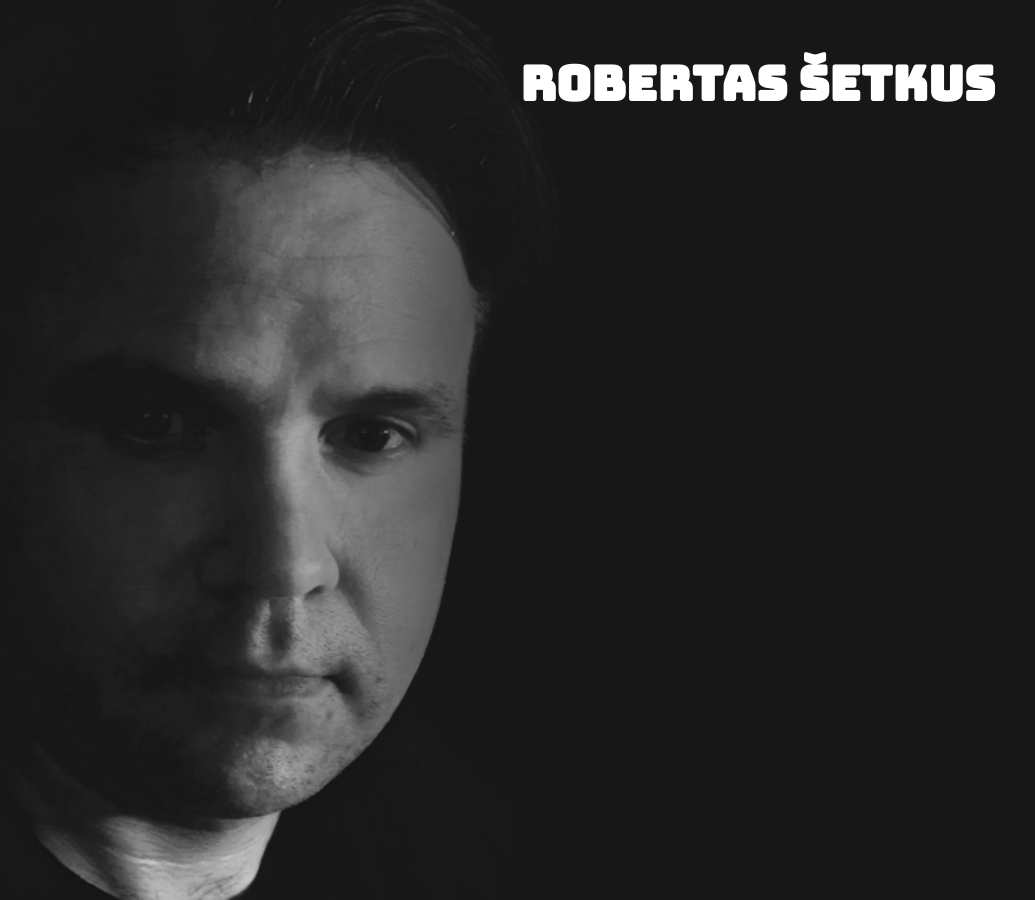
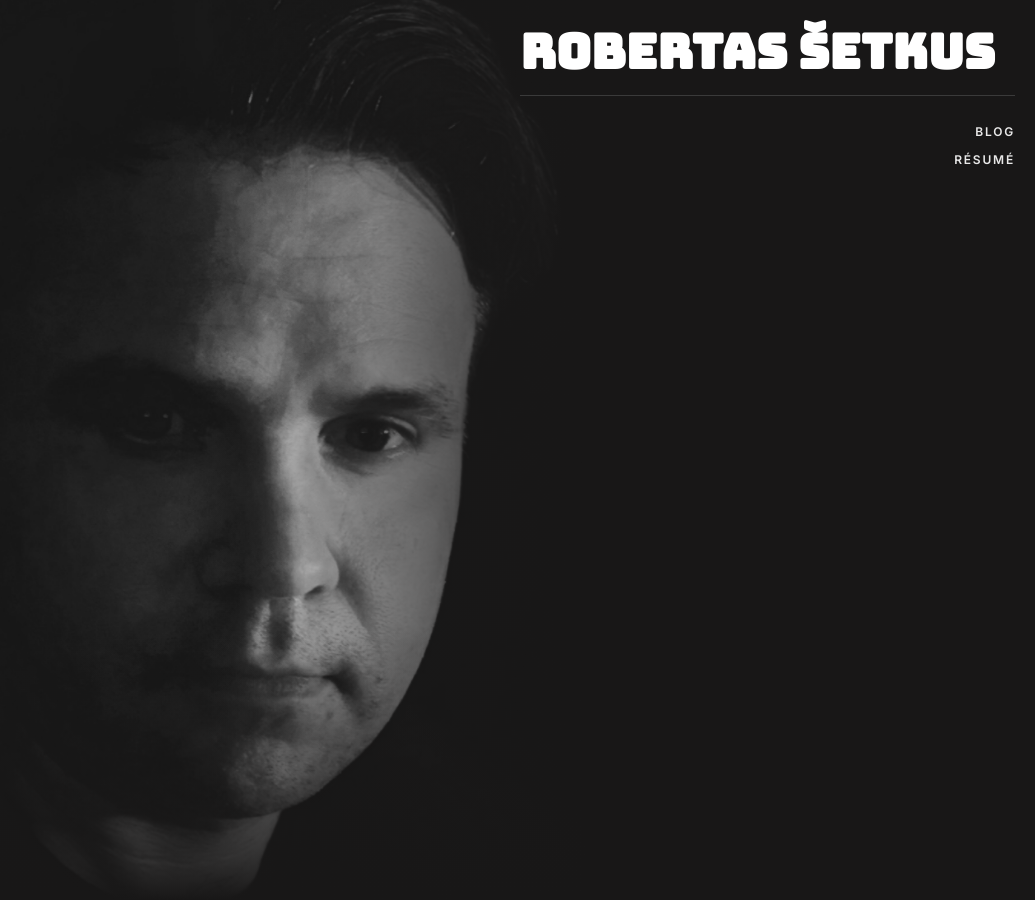
Before and after one commit to rsetkus/robertas-setkus, a Jekyll site: the page built from index.html, in a window 1280 px wide. Shown: the whole page, without its empty margins (245-1280 px from the left). Built offline with Jekyll 4.4.1, drawn with Linux system fonts in a browser that asks for light colours.

Commit message:
Update nav style, layout, and mobile responsiveness
- Apply Stitch Minimalist Monochrome Blog nav: Inter 600, 12px, 0.15em tracking, 2px underline on hover
- Add Inter:wght@600 to Google Fonts import
- Add Blog and Résumé nav links (remove commented placeholders)
- Add bottom gradient fade on background image
- Add mobile responsive layout: full-screen photo, content pinned to bottom
- Add box-sizing reset and 100dvh support

```diff
--- a/_includes/nav.html
+++ b/_includes/nav.html
@@ -1,7 +1,6 @@
 <nav>
     <ul>
-        <!-- <li><a href="{{ "/" | relative_url }}">Home</a></li>
-        <li><a href="{{ "/about/" | relative_url }}">About</a></li>
-        <li><a href="{{ "/contact/" | relative_url }}">Contact</a></li> -->
+        <li><a href="/blog/">Blog</a></li>
+        <li><a href="/resume/">Résumé</a></li>
     </ul>
 </nav>
--- a/_layouts/default.html
+++ b/_layouts/default.html
@@ -5,7 +5,7 @@
     <meta name="viewport" content="width=device-width, initial-scale=1.0">
     <title>{{ page.title }}</title>
     <link rel="stylesheet" href="{{ "/assets/css/style.css" | relative_url }}">
-    <link href="https://fonts.googleapis.com/css2?family=Bungee&display=swap" rel="stylesheet">
+    <link href="https://fonts.googleapis.com/css2?family=Bungee&family=Inter:wght@600&display=swap" rel="stylesheet">
 </head>
 <body>
     <div class="container">
--- a/assets/css/style.css
+++ b/assets/css/style.css
@@ -1,15 +1,21 @@
+* {
+    box-sizing: border-box;
+}
+
 body {
     background:
+        linear-gradient(to top, #181717 0%, transparent 30%),
         linear-gradient(to right, transparent 35%, #181717 65%),
         url('/assets/images/background.jpg');
-    background-size: auto, auto 175%;
-    background-position: left, left 25%;
-    background-repeat: no-repeat, no-repeat;
+    background-size: auto, auto, auto 175%;
+    background-position: left, left, left 25%;
+    background-repeat: no-repeat, no-repeat, no-repeat;
     background-color: #181717;
-    filter: grayscale(100%); /* Makes the image black and white */
+    filter: grayscale(100%);
     margin: 0;
     padding: 0;
-    height: 100vh; /* Ensures full viewport height */
+    height: 100vh;
+    height: 100dvh;
 }
 
 .container {
@@ -25,19 +31,23 @@ header {
 
 h1 {
     font-family: 'Bungee', sans-serif;
-    color: white; /* Make sure the text is visible on a black background */
-    text-align: right; /* Align title to the right */
-    padding-right: 20px; /* Space from the right edge */
-    font-size: 3em; /* Adjust font size */
+    color: white;
+    text-align: right;
+    padding-right: 20px;
+    font-size: 3em;
+    margin: 0;
 }
 
 nav {
-    margin-top: 10px;
+    margin-top: 12px;
+    border-top: 1px solid rgba(255, 255, 255, 0.15);
+    padding-top: 16px;
 }
 
 nav ul {
     list-style: none;
     padding: 0;
+    margin: 0;
 }
 
 nav ul li {
@@ -45,7 +55,54 @@ nav ul li {
 }
 
 nav ul li a {
-    color: white;
+    color: rgba(255, 255, 255, 0.9);
     text-decoration: none;
-    font-size: 1.2em;
+    font-family: 'Inter', 'Helvetica Neue', sans-serif;
+    font-size: 12px;
+    font-weight: 600;
+    letter-spacing: 0.15em;
+    text-transform: uppercase;
+    padding-bottom: 2px;
+    border-bottom: 2px solid transparent;
+    transition: border-color 0.2s ease;
 }
+
+nav ul li a:hover {
+    border-bottom-color: rgba(255, 255, 255, 0.9);
+}
+
+/* ── Mobile ──────────────────────────────────────────────── */
+@media (max-width: 768px) {
+    body {
+        background:
+            linear-gradient(to top, #181717 0%, rgba(24, 23, 23, 0.55) 50%, transparent 75%),
+            url('/assets/images/background.jpg');
+        background-size: auto, cover;
+        background-position: left, center 15%;
+        background-repeat: no-repeat, no-repeat;
+        height: auto;
+        min-height: 100vh;
+        min-height: 100dvh;
+    }
+
+    .container {
+        min-height: 100vh;
+        min-height: 100dvh;
+        justify-content: flex-end;
+        align-items: flex-end;
+        padding: 0 24px 48px;
+    }
+
+    h1 {
+        font-size: clamp(1.8rem, 8vw, 2.6rem);
+        padding-right: 0;
+    }
+
+    nav {
+        padding-top: 12px;
+    }
+
+    nav ul li a {
+        font-size: 0.65em;
+    }
+}
```
